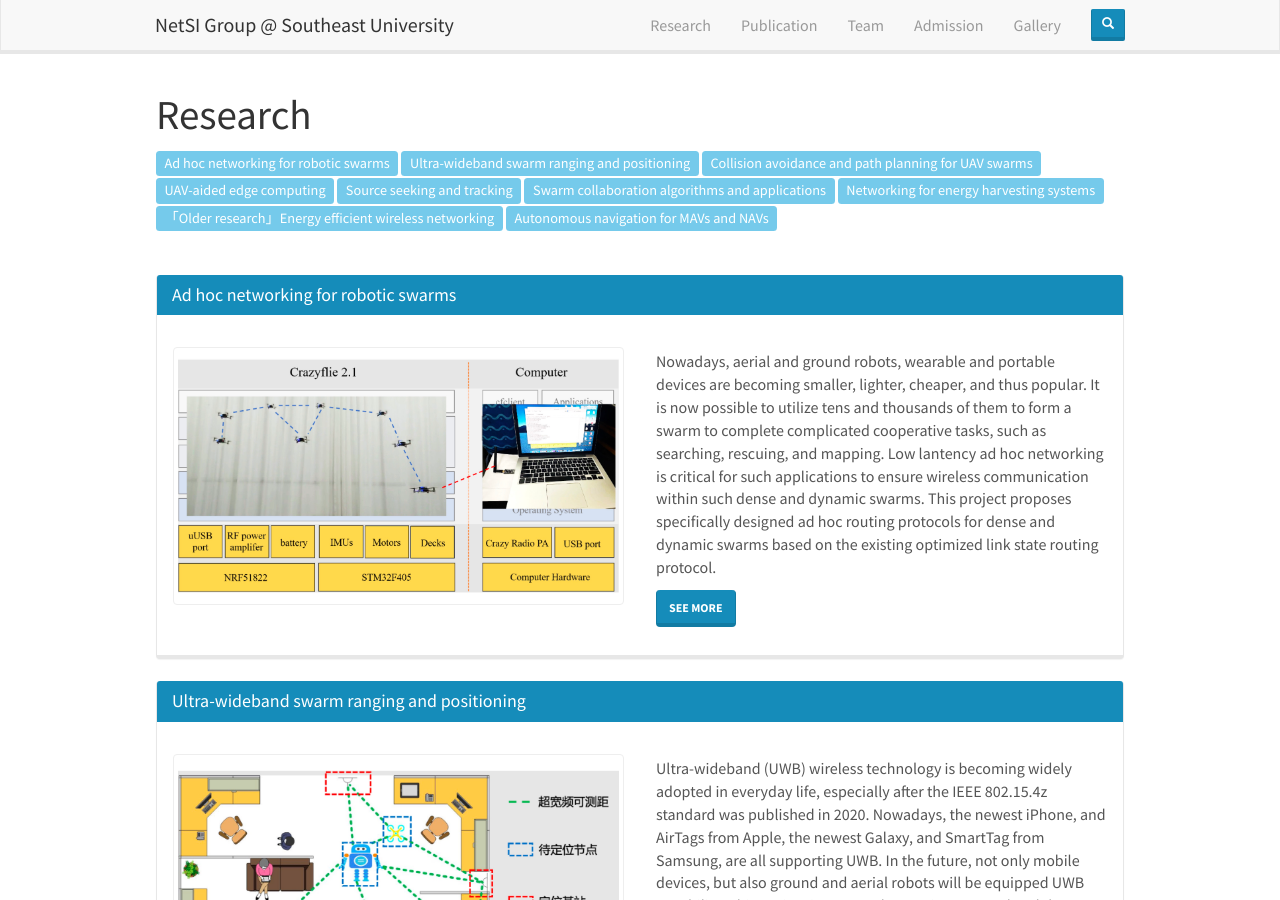
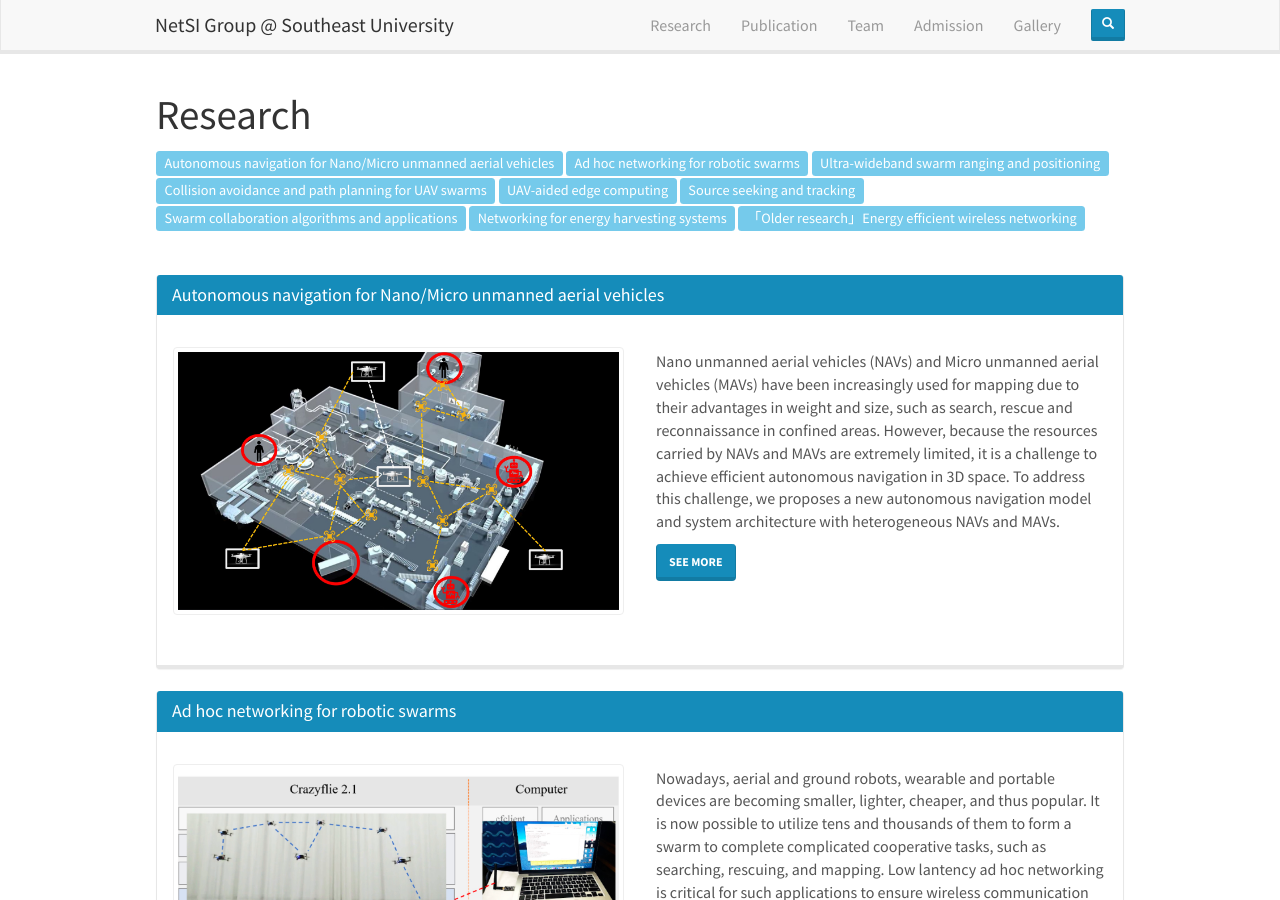
Before and after one commit to SEU-NetSI/seu-netsi.github.io, a Jekyll site: the page built from _pages/research.md, in a window 1280 px wide and 900 px high. Built offline with Jekyll 4.4.1, drawn with Linux system fonts in a browser that asks for light colours; nearby versions of some CDN libraries; some of the changed text lies outside the part shown.

Commit message:
update research Autonomous navigation for Nano/Micro unmanned aerial vehicles

```diff
--- a/_data/research.yml
+++ b/_data/research.yml
@@ -1,3 +1,9 @@
+
+- topic: "Autonomous navigation for Nano/Micro unmanned aerial vehicles"
+  id: autofly
+  image: total_frame.jpg
+  color: primary
+  introduction: Nano unmanned aerial vehicles (NAVs) and Micro unmanned aerial vehicles (MAVs) have been increasingly used for mapping due to their advantages in weight and size, such as search, rescue and reconnaissance in confined areas. However, because the resources carried by NAVs and MAVs are extremely limited, it is a challenge to achieve efficient autonomous navigation in 3D space. To address this challenge, we proposes a new autonomous navigation model and system architecture with heterogeneous NAVs and MAVs.
 
 - topic: "Ad hoc networking for robotic swarms"
   id: adhocnetworkingrs
@@ -46,9 +52,3 @@
   image: eewirelessnet.jpg
   color: warning
   introduction: More and more Internet of Things (IoT) wireless devices have been providing ubiquitous services over the recent years. Since most of these devices are powered by batteries, a fundamental trade-off to be addressed is the depleted energy and the achieved data throughput in wireless data transmission. By exploiting the rate-adaptive capacities of wireless devices, we design rate-adaptive transmission policies to maximize the amount of transmitted data bits under the energy constraints of devices with deadline constraints.
-
-- topic: "Autonomous navigation for MAVs and NAVs"
-  id: autofly
-  image: total_frame.jpg
-  color: warning
-  introduction: Nano unmanned aerial vehicles (NAVs) and Macro unmanned aerial vehicles(MAVs) have been increasingly used for mapping due to their advantages in weight and size, such as search, rescue and reconnaissance in confined areas. However, because the resources carried by NAVs and MAVs are extremely limited, it is a challenge to achieve efficient autonomous navigation in 3D space. To address this challenge, we proposes a new autonomous navigation model and system architecture with heterogeneous NAVs and MAVs.
```
